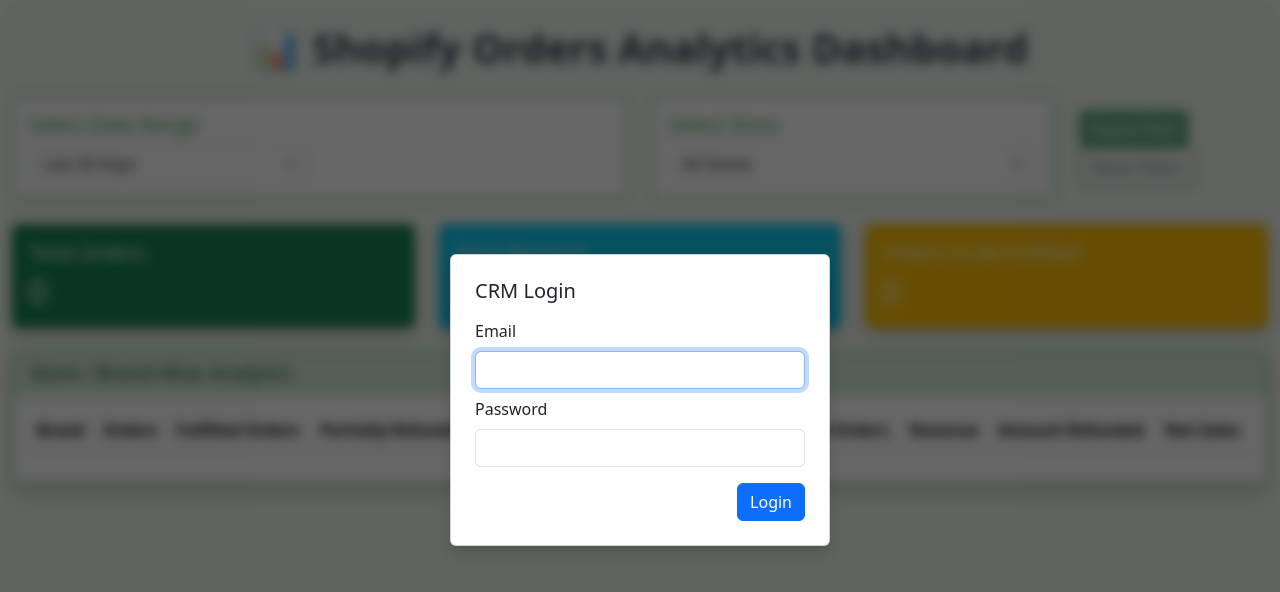
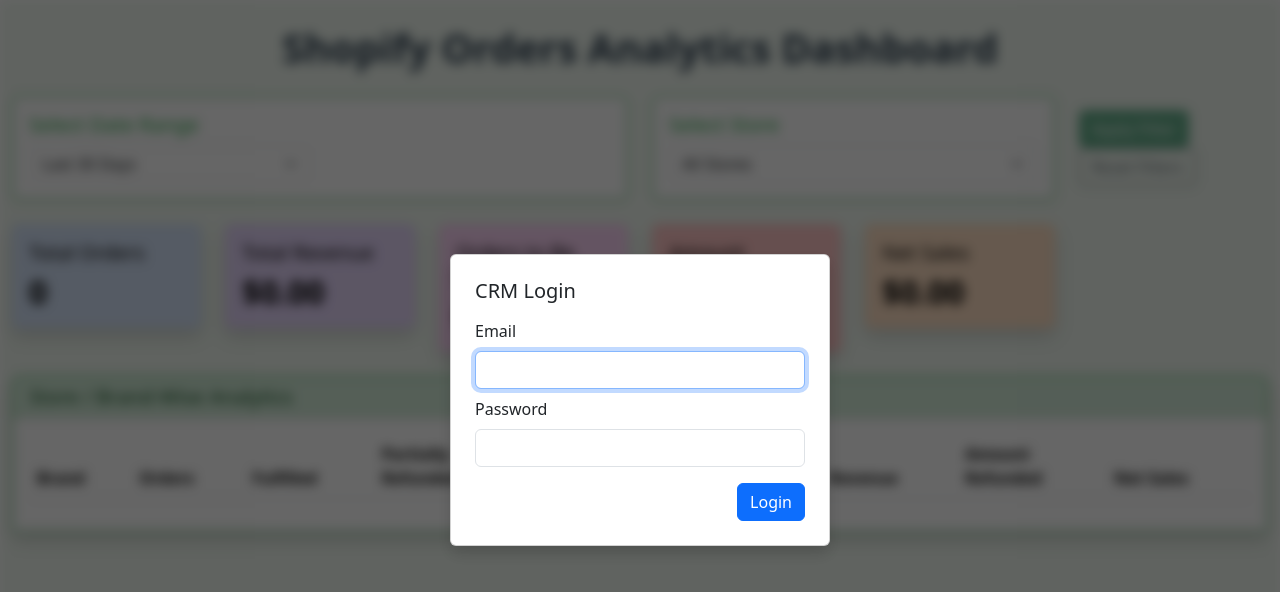
Before and after one commit to haris0093/Shopify-custom-order-dashboard, a Next.js app: page / in a window 1280 px wide. Shown: the top 592 px of the page. Built offline with nearby package versions, Linux system fonts and the light colour scheme.

Commit message:
formate date as per utc also add 2 column revenew and net sales on summary box

```diff
--- a/app/layout.js
+++ b/app/layout.js
@@ -1,4 +1,5 @@
 import 'bootstrap/dist/css/bootstrap.min.css';
+import "../styles/globals.css";
 
 export const metadata = {
   title: 'Orders Analytics Dashboard',
--- a/app/page.js
+++ b/app/page.js
@@ -1,15 +1,16 @@
 "use client";
 import React, { useEffect, useState } from "react";
+import { DateTime } from 'luxon';
 
 export default function Home() {
   const [selectedRange, setSelectedRange] = useState("last30");
   const [startDate, setStartDate] = useState("");
   const [endDate, setEndDate] = useState("");
-  const [summary, setSummary] = useState({ totalOrders: 0, totalRevenue: 0, ordersToFulfill: 0 });
+  const [summary, setSummary] = useState({ totalOrders: 0, totalRevenue: 0, ordersToFulfill: 0, amountRefunded: 0, netSales: 0 });
   const [storeTable, setStoreTable] = useState([]);
   const [loading, setLoading] = useState(false);
   const [selectedStore, setSelectedStore] = useState("all");
-  const [displayedSummary, setDisplayedSummary] = useState({ totalOrders: 0, totalRevenue: 0, ordersToFulfill: 0 });
+  const [displayedSummary, setDisplayedSummary] = useState({ totalOrders: 0, totalRevenue: 0, ordersToFulfill: 0, amountRefunded: 0, netSales: 0 });
   const [orders, setOrders] = useState([]);
   const [showModal, setShowModal] = useState(false);
   const [selectedStoreOrders, setSelectedStoreOrders] = useState([]);
@@ -52,36 +53,58 @@
     const startDateVal = startOverride ?? startDate;
     const endDateVal = endOverride ?? endDate;
 
-    const now = new Date();
-    let start, end = now;
+    // Use America/Chicago timezone for all calculations
+    const tz = 'America/Chicago';
+    let startDt, endDt;
 
-    if (range === "today") {
-      start = new Date(now.getFullYear(), now.getMonth(), now.getDate());
-    } else if (range === "thisWeek") {
-      start = new Date(now);
-      start.setDate(now.getDate() - 7);
-    } else if (range === "thisMonth") {
-      start = new Date(now.getFullYear(), now.getMonth(), 1);
-    } else if (range === "thisYear") {
-      start = new Date(now.getFullYear(), 0, 1);
-    } else if (range === "last30") {
-      start = new Date(now);
-      start.setDate(now.getDate() - 30);
-    } else if (range === "custom" && startDateVal && endDateVal) {
-      start = new Date(startDateVal);
-      end = new Date(endDateVal);
+    if (range === 'today') {
+      const nowChi = DateTime.now().setZone(tz);
+      startDt = nowChi.startOf('day');
+      endDt = nowChi.endOf('day');
+    } else if (range === 'thisWeek') {
+      // keep original semantics: last 7 days (relative to Chicago)
+      const nowChi = DateTime.now().setZone(tz);
+      startDt = nowChi.minus({ days: 7 }).startOf('day');
+      endDt = nowChi.endOf('day');
+    } else if (range === 'thisMonth') {
+      const nowChi = DateTime.now().setZone(tz);
+      startDt = nowChi.startOf('month');
+      endDt = nowChi.endOf('month');
+    } else if (range === 'thisYear') {
+      const nowChi = DateTime.now().setZone(tz);
+      startDt = nowChi.startOf('year');
+      endDt = nowChi.endOf('year');
+    } else if (range === 'last30') {
+      const nowChi = DateTime.now().setZone(tz);
+      startDt = nowChi.minus({ days: 30 }).startOf('day');
+      endDt = nowChi.endOf('day');
+    } else if (range === 'custom' && startDateVal && endDateVal) {
+      // Interpret custom dates as YYYY-MM-DD in America/Chicago timezone
+      startDt = DateTime.fromISO(startDateVal, { zone: tz }).startOf('day');
+      endDt = DateTime.fromISO(endDateVal, { zone: tz }).endOf('day');
     } else {
-      // Default to last 30
-      start = new Date(now);
-      start.setDate(now.getDate() - 30);
+      // default to last 30 days
+      const nowChi = DateTime.now().setZone(tz);
+      startDt = nowChi.minus({ days: 30 }).startOf('day');
+      endDt = nowChi.endOf('day');
     }
 
-    return { start: start.toISOString(), end: end.toISOString() };
+    // Convert to UTC ISO strings so Shopify API receives proper UTC timestamps
+    return { start: startDt.toUTC().toISO(), end: endDt.toUTC().toISO() };
   }
 
   function updateDisplayedSummary() {
     if (selectedStore === "all") {
-      setDisplayedSummary(summary);
+      // Use server-provided values when available, otherwise compute from storeTable
+      let amountRefunded = summary.amountRefunded;
+      let netSales = summary.netSales;
+      if (typeof amountRefunded === 'undefined' || typeof netSales === 'undefined') {
+        const totalLost = storeTable.reduce((s, st) => s + (parseFloat(st.lostAmount || 0) || 0), 0);
+        const totalRevenue = storeTable.reduce((s, st) => s + (parseFloat(st.revenue || 0) || 0), 0);
+        amountRefunded = totalLost;
+        netSales = totalRevenue - totalLost;
+      }
+      setDisplayedSummary({ ...summary, amountRefunded, netSales });
     } else {
       const store = storeTable.find(s => s.brand === selectedStore);
       if (store) {
@@ -89,7 +112,9 @@
           totalOrders: store.totalOrders,
           totalRevenue: store.revenue,
           // prefer the server-provided per-store ordersToFulfill, fallback to a safe calculation
-          ordersToFulfill: (typeof store.ordersToFulfill !== 'undefined') ? store.ordersToFulfill : Math.max(0, store.totalOrders - store.fulfilled)
+          ordersToFulfill: (typeof store.ordersToFulfill !== 'undefined') ? store.ordersToFulfill : Math.max(0, store.totalOrders - store.fulfilled),
+          amountRefunded: store.lostAmount || 0,
+          netSales: (store.revenue || 0) - (store.lostAmount || 0)
         });
       }
     }
@@ -118,11 +143,26 @@
     handleOpenModal(selectedStore, 'unfulfilled');
   }
 
+  // function formatDate(dateStr) {
+  //   if (!dateStr) return "N/A";
+  //   const d = new Date(dateStr);
+  //   return d.toLocaleString();
+  // }
   function formatDate(dateStr) {
-    if (!dateStr) return "N/A";
-    const d = new Date(dateStr);
-    return d.toLocaleString();
-  }
+  if (!dateStr) return "N/A";
+
+  const d = new Date(dateStr);
+
+  return d.toLocaleString("en-US", {
+    timeZone: "America/Chicago",
+    year: "numeric",
+    month: "short",
+    day: "2-digit",
+    hour: "2-digit",
+    minute: "2-digit",
+    second: "2-digit",
+  });
+}
 
   function computeRefundAmount(order) {
     if (!order) return 0;
@@ -255,7 +295,7 @@
       )}
 
       <div className="container-fluid py-4" style={{ ...contentStyle, backgroundColor: "#f0f8f0", minHeight: "100vh" }}>
-      <h1 className="mb-4 text-center" style={{ color: "#2c3e50", fontWeight: "bold" }}>📊 Shopify Orders Analytics Dashboard</h1>
+      <h1 className="mb-4 text-center" style={{ color: "#2c3e50", fontWeight: "bold" }}>Shopify Orders Analytics Dashboard</h1>
 
       {/* Date Filter */}
       <div className="row justify-content-center mb-4">
@@ -345,27 +385,43 @@
 
       {/* Summary Cards */}
       <div className="row mb-4 g-4">
-        <div className="col-md-4">
-          <div className="card text-white bg-success shadow">
+        <div className="col-6 col-md-2">
+          <div className="card text-black shadow bg-sky">
             <div className="card-body" >
               <h5 className="card-title">Total Orders</h5>
-              <h2 className="card-text" style={{cursor: selectedStore !== 'all' ? 'pointer' : 'default'}} onClick={handleOrdersClick}>{displayedSummary.totalOrders}</h2>
+              <h2 className="card-text" style={{cursor: selectedStore !== 'all' ? 'pointer' : 'default'}} onClick={handleOrdersClick}><b>{displayedSummary.totalOrders}</b></h2>
             </div>
           </div>
         </div>
-        <div className="col-md-4">
-          <div className="card text-white bg-info shadow">
+        <div className="col-6 col-md-2">
+          <div className="card text-black bg-purple shadow">
             <div className="card-body">
               <h5 className="card-title">Total Revenue</h5>
-              <h2 className="card-text">{formatRevenue(displayedSummary.totalRevenue)}</h2>
+              <h2 className="card-text"><b>{formatRevenue(displayedSummary.totalRevenue)}</b></h2>
             </div>
           </div>
         </div>
-        <div className="col-md-4">
-          <div className="card text-white bg-warning shadow">
+        <div className="col-6 col-md-2">
+          <div className="card text-black bg-pink shadow">
             <div className="card-body">
               <h5 className="card-title">Orders to Be Fulfilled</h5>
-              <h2 className="card-text" style={{cursor: selectedStore !== 'all' ? 'pointer' : 'default'}} onClick={handleUnfulfilledOrdersClick}>{displayedSummary.ordersToFulfill}</h2>
+              <h2 className="card-text" style={{cursor: selectedStore !== 'all' ? 'pointer' : 'default'}} onClick={handleUnfulfilledOrdersClick}><b>{displayedSummary.ordersToFulfill}</b></h2>
+            </div>
+          </div>
+        </div>
+        <div className="col-6 col-md-2">
+          <div className="card text-black bg-ornage shadow">
+            <div className="card-body">
+              <h5 className="card-title">Amount Refunded</h5>
+              <h2 className="card-text"><b>{formatRevenue(displayedSummary.amountRefunded)}</b> </h2>
+            </div>
+          </div>
+        </div>
+        <div className="col-6 col-md-2">
+          <div className="card text-black bg-yellow shadow">
+            <div className="card-body">
+              <h5 className="card-title">Net Sales</h5>
+              <h2 className="card-text"><b>{formatRevenue(displayedSummary.netSales)}</b></h2>
             </div>
           </div>
         </div>
@@ -383,12 +439,12 @@
                 <tr>
                   <th>Brand</th>
                   <th>Orders</th>
-                  <th>Fulfilled Orders</th>
-                  <th>Partially Refunded Orders</th>
-                  <th>Fully Refunded Orders</th>
-                  <th>Cancelled Orders</th>
+                  <th>Fulfilled</th>
+                  <th>Partially <br></br>Refunded</th>
+                  <th>Fully <br></br> Refunded</th>
+                  <th>Cancelled</th>
                   <th>Revenue</th>
-                   <th>Amount Refunded</th>
+                   <th>Amount <br></br>Refunded</th>
                    <th>Net Sales</th>
                 </tr>
               </thead>
--- a/package.json
+++ b/package.json
@@ -7,7 +7,8 @@
     "next": "14.1.0",
     "react": "18.2.0",
     "react-dom": "18.2.0",
-    "react-icons": "^5.5.0"
+    "react-icons": "^5.5.0",
+    "luxon": "^3.5.0"
   },
   "scripts": {
     "dev": "next dev",
--- a/styles/globals.css
+++ b/styles/globals.css
@@ -0,0 +1,20 @@
+.bg-sky {
+  background-color: #D5E4FA;
+  border-color: transparent;
+}
+.bg-purple {
+  background-color: #E5D6FB;
+  border-color: transparent;
+}
+.bg-pink {
+  background-color: #FBD3F5;
+  border-color: transparent;
+}
+.bg-ornage {
+  background-color: #FFC5C5;
+  border-color: transparent;
+}
+.bg-yellow {
+  background-color: #FFDFC3;
+  border-color: transparent;
+}
```
Also changed, not shown: 1 other file (tests, documents, lock files or other folders).
